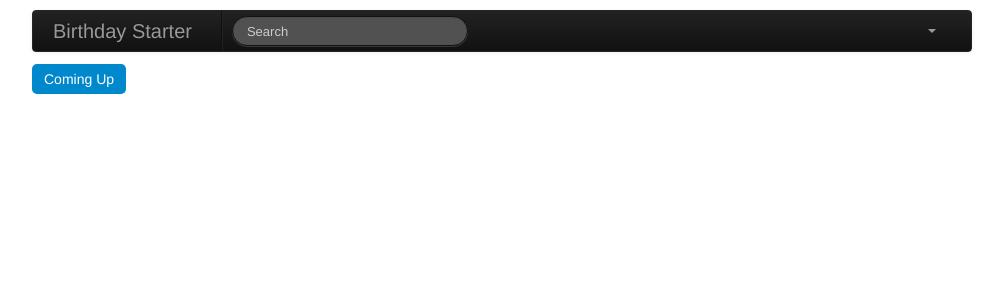
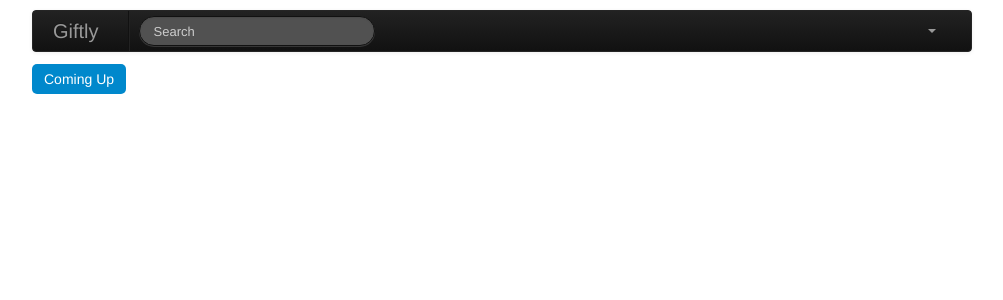
Before and after one commit to elesant/BirthdayStarter, a Django app: template birthdaystarter/templates/home.html in a window 1280 px wide. Shown: the top 300 px of the page, without its empty margins (138-1141 px from the left). Run offline with Django 3.2, Linux system fonts and the light colour scheme; the template is opened without the code that fills it, so the values that code supplies are empty; some libraries are stand-ins or nearby versions.

Commit message:
better title

```diff
--- a/birthdaystarter/assets/js/home.js
+++ b/birthdaystarter/assets/js/home.js
@@ -1,5 +1,9 @@
 $(document).ready(function() {
   // Events for clicking
+
+  $('.birthday-picture').on('hover', function(event) {
+
+  });
 
   var $container = $('#birthday-container');
 
--- a/birthdaystarter/templates/base_app.html
+++ b/birthdaystarter/templates/base_app.html
@@ -6,7 +6,7 @@
 <div class="container">
   <div class="navbar navbar-inverse">
     <div class="navbar-inner">
-      <a class="brand" href="#">Birthday Starter</a>
+      <a class="brand" href="#">Giftly</a>
       <ul class="nav">
         <li class="divider-vertical"></li>
         <li>
```
